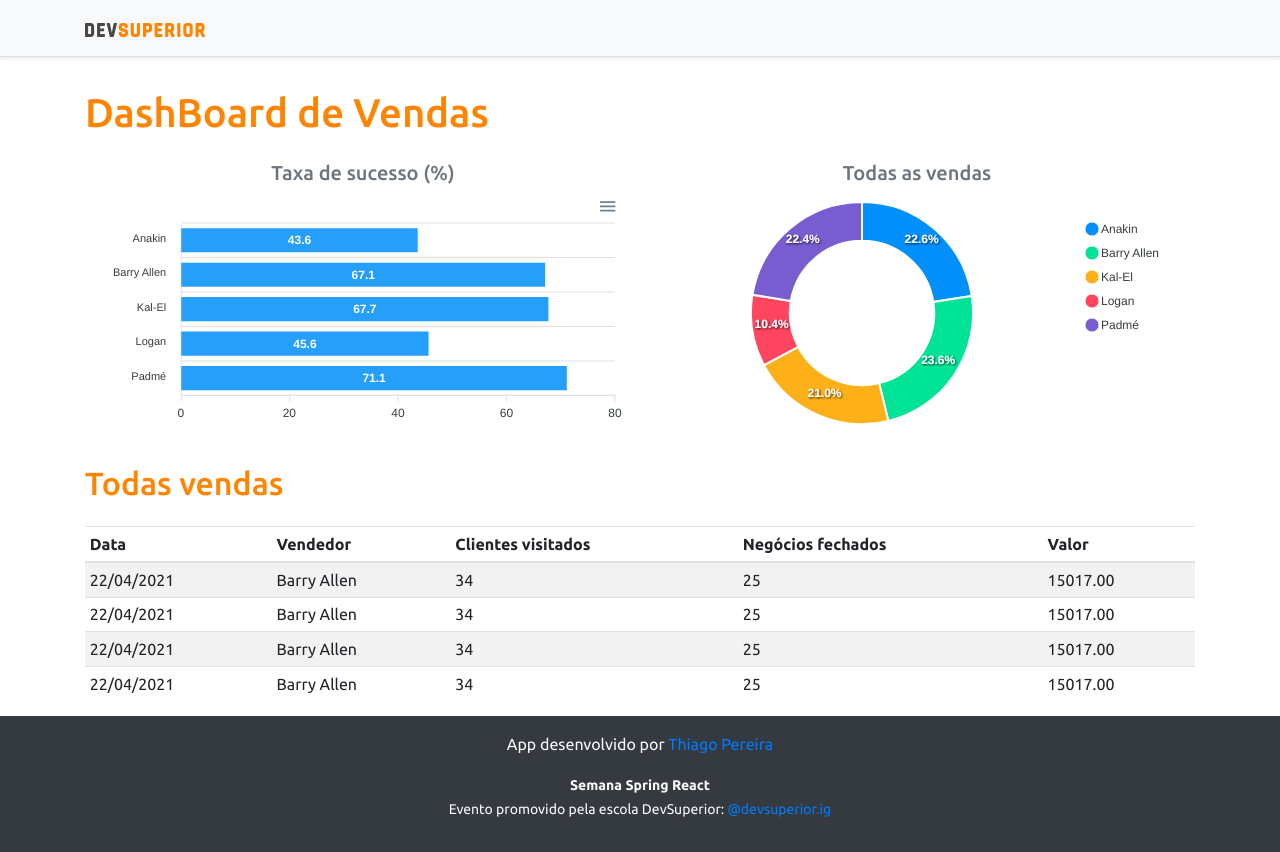
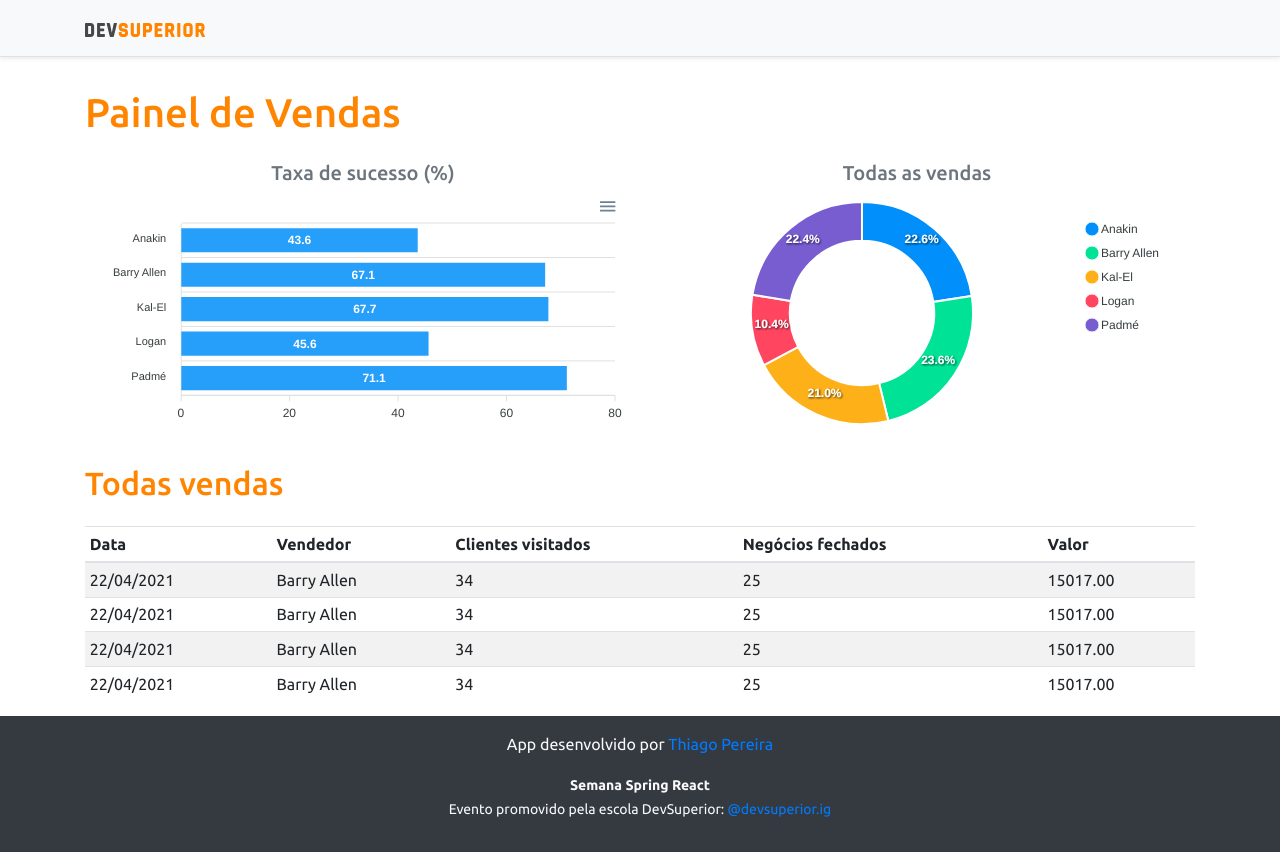
Before and after one commit to thiagoifrn/projeto-sds3, a React (Create React App) app in the folder frontend/: page / in a window 1280 px wide. Built offline with nearby package versions, Linux system fonts and the light colour scheme.

Commit message:
Dashboard para Painel

```diff
--- a/frontend/src/App.tsx
+++ b/frontend/src/App.tsx
@@ -11,7 +11,7 @@ function App() {
       <NavBar />
 
       <div className="container">
-        <h1 className="text-primary py-3">DashBoard de Vendas</h1>
+        <h1 className="text-primary py-3">Painel de Vendas</h1>
         <div className="row px-3">
           <div className="col-sm-6">
               <h5 className="text-center text-secondary">Taxa de sucesso (%)</h5>
```
